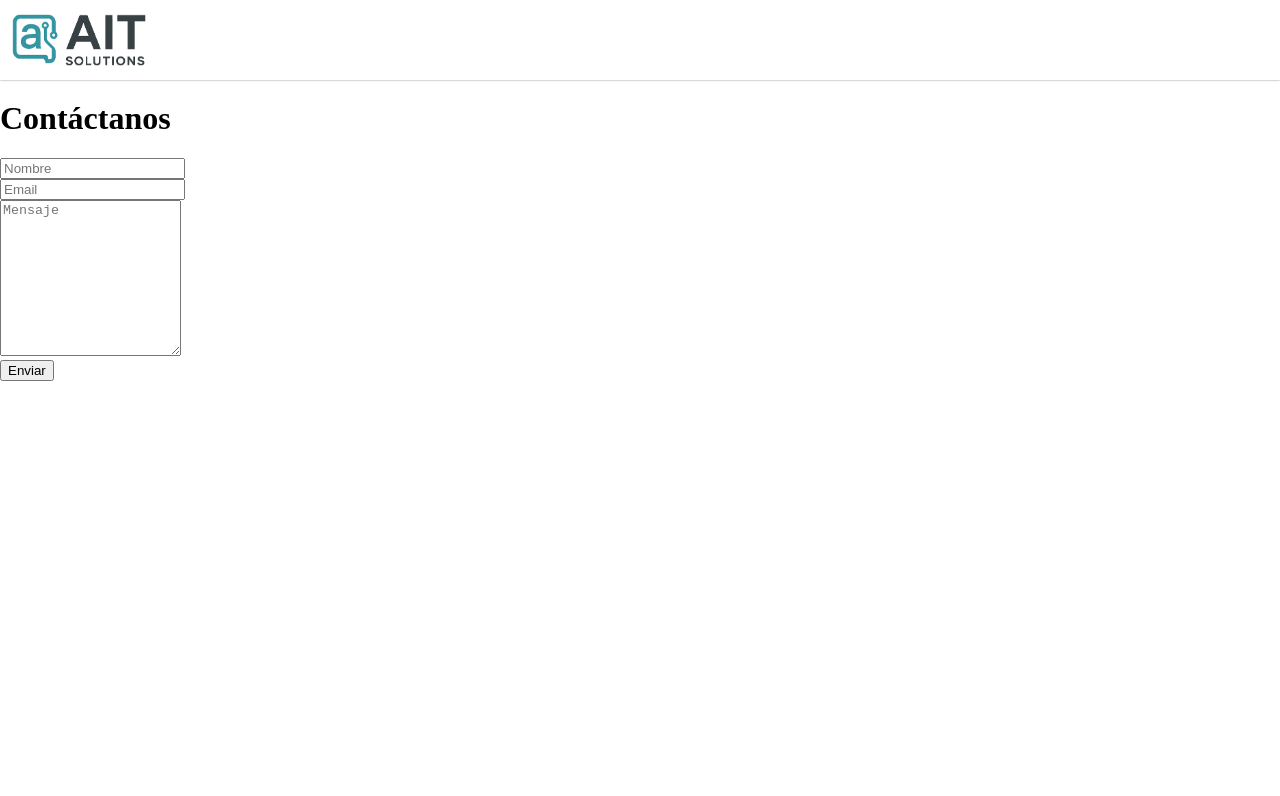
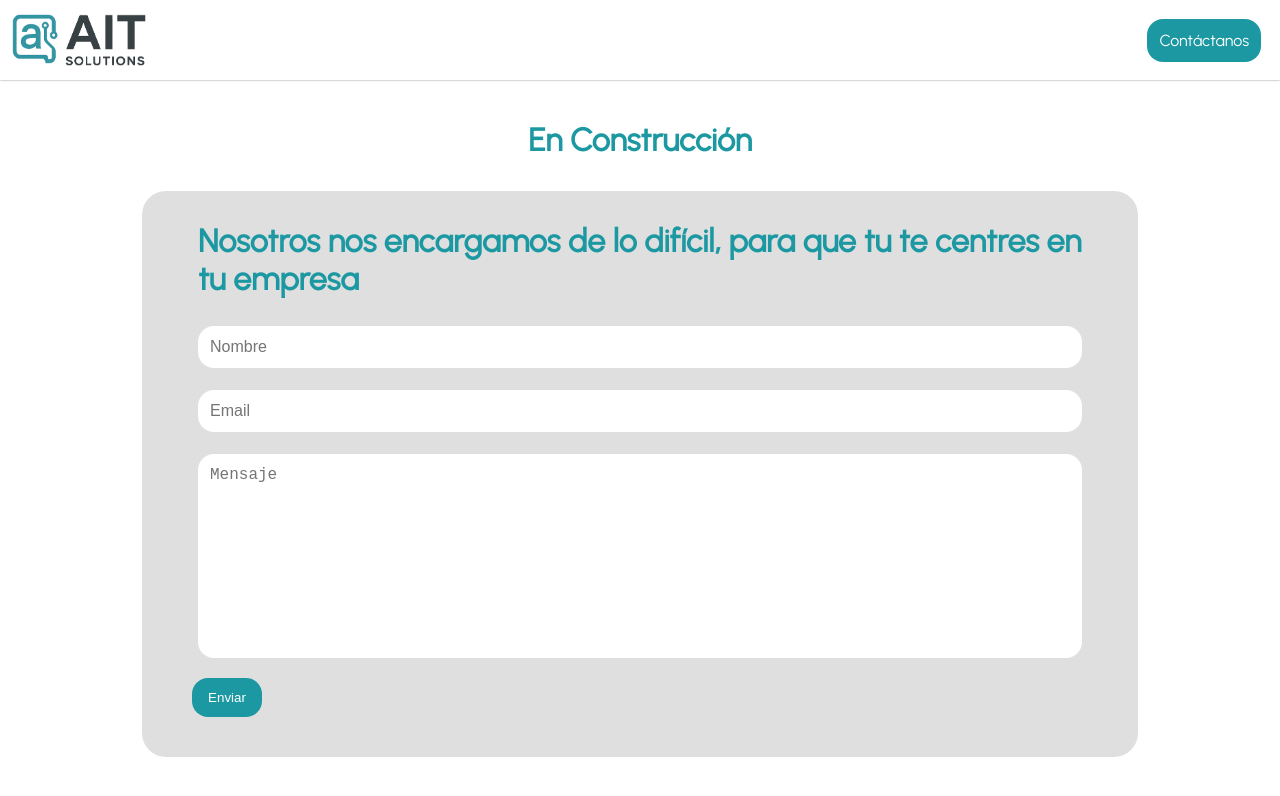
Before and after one commit to AITSolutionsDev/aitsolutions-landingpage, a plain HTML site: page index.html in a window 1280 px wide. Drawn offline with Linux system fonts and the light colour scheme.

Commit message:
first pass

```diff
--- a/index.html
+++ b/index.html
@@ -10,27 +10,34 @@
   <link rel="icon" type="image/ico" href="/resources/aiticon.ico">
 </head>
 
-<body>
-  <div id="header" class="flex flex-space-between flex-align-center">
+<body class="font-face">
+  <div id="header">
     <img class="company-logo-sm" src="resources/aitsolutions.png" alt="company-logo">
+    <a href="#contact" class="btn btn-margin radius-md">Contáctanos</a>
   </div>
+
   <div>
-    <h1>Contáctanos</h1>
+    <h1 class="ait-color">En Construcción</h1>
+  </div>
+
+  <div id="contact" class="radius-lg box-width">
+    <h1 class="ait-color contact-form-title">Nosotros nos encargamos de lo difícil, para que tu te centres en tu empresa</h1>
+    <!-- <h1 class="ait-color x-margin">Contáctanos</h1> -->
     <form target="_blank" action="https://formsubmit.co/d80d0fc575dc15e804a1450109e591bc" method="POST">
       <div>
         <div>
-          <div>
-            <input type="text" name="name" placeholder="Nombre" required>
+          <div class="input-margin">
+            <input type="text" class="input-field radius-md full-width font-size-md" name="name" placeholder="Nombre" required>
           </div>
-          <div>
-            <input type="email" name="email" placeholder="Email" required>
+          <div class="input-margin">
+            <input type="email" class="input-field radius-md full-width font-size-md" name="email" placeholder="Email" pattern=".*@.*" required>
           </div>
         </div>
       </div>
-      <div>
-        <textarea placeholder="Mensaje" name="message" rows="10" required></textarea>
+      <div class="input-margin">
+        <textarea class="input-field radius-md full-width font-size-md" name="message" placeholder="Mensaje" rows="10" autocomplete="false" required></textarea>
       </div>
-      <button type="submit">Enviar</button>
+      <button type="submit" class="btn radius-md input-margin">Enviar</button>
     </form>
   </div>
 
--- a/styles.css
+++ b/styles.css
@@ -1,7 +1,19 @@
+
+@font-face {
+    font-family: 'Urbanist';
+    src: url('resources/Urbanist.ttf') format('truetype');
+    font-weight: normal;
+    font-style: normal;
+}
+
 /* Tags */
 
 body {
+    display: flex;
+    align-items: center;
+    flex-direction: column;
     margin: 100px 0 0 0;
+    font-family: 'Urbanist';
 }
 
 /* end Tags */
@@ -10,11 +22,28 @@ body {
 /* IDs */
 
 #header {
+    display: flex;
+    align-items: center;
+    justify-content: space-between;
     position: fixed;
     height: 80px;
     width: 100%;
     top: 0px;
+    background-color: white;
     box-shadow: 0 0px 2px 0px #888888;
+}
+
+#contact {
+    justify-content: space-between;
+    align-items: center;
+    margin: 10px;    padding: 10px 50px 30px 50px;
+    background: #dfdfdf;
+}
+
+@media (max-width: 500px) {
+    #contact {
+        margin: 5px;    padding: 10px 20px 20px 22px;
+    }
 }
 
 /* end IDs */
@@ -28,21 +57,71 @@ body {
     margin: 12px;
 }
 
+.contact-form {
+    justify-content: space-between;
+}
+
+.btn-margin {
+    margin: 19px;
+}
+
+.input-field {
+    border: none;
+    padding: 12px;
+    margin: 6px;
+    resize: none;
+}
+
+.input-field:focus {
+    outline: none;
+}
+
+.contact-form-title {
+    margin-left: 6px;
+    margin-right: 6px;
+}
+
 /* end Specific classes */
 
 
-/* Generic classes */
+/* Global classes */
 
-.flex {
-    display: flex;
+.ait-color {
+    color: #1C98A2
 }
 
-.flex-space-between {
-    justify-content: space-between;
+.font-size-md {
+    font-size: 16px;
 }
 
-.flex-align-center{
-    align-items: center;
+.box-width {
+    min-width: 300px;
+    width: 70%;
+}
+
+.btn {
+    color: white;
+    background: #1C98A2 ;
+    padding: 12px;
+    text-decoration: none;
+    border: none;
+    min-width: 70px;
+}
+
+.input-margin {
+    margin-bottom: 10px;
+}
+
+.radius-md {
+    border-radius: 16px;
+}
+
+.radius-lg {
+    border-radius: 24px;
+}
+
+.full-width {
+    width: -webkit-fill-available;
 }
 
 /* end Generic classes */
```
Also changed, not shown: resources/Urbanist.ttf (added).
